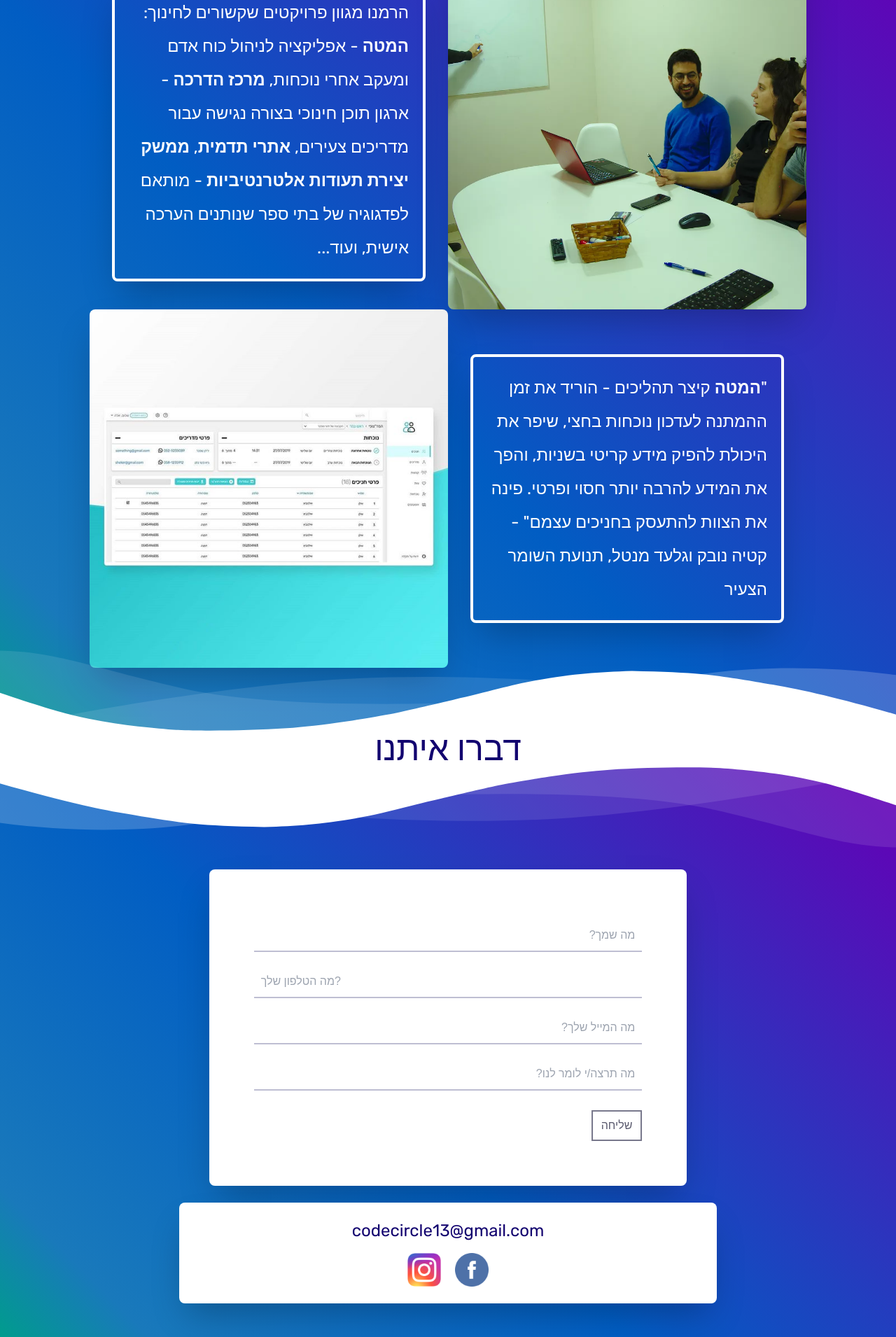
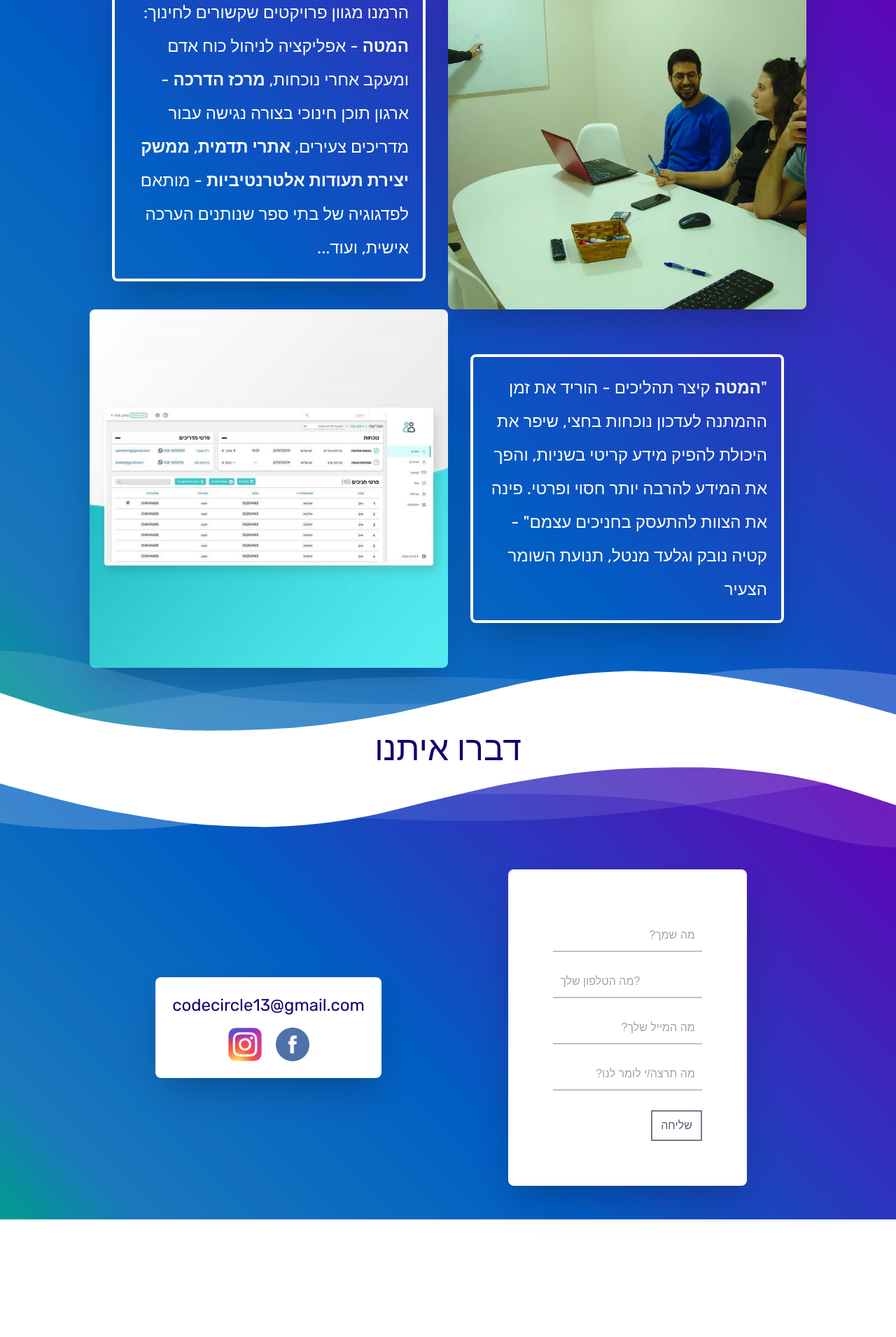
Before and after one commit to thecodecircle/site, a Jekyll site: the page built from index.html, in a window 1280 px wide. Shown: the part 2662-4572 px from the top of the page at 70% size. Built offline with Jekyll 4.4.1, drawn with Linux system fonts in a browser that asks for light colours; nearby versions of some CDN libraries; after the commit the page ends 4404 px from its top, so only the background shows below that.

```diff
--- a/Gemfile
+++ b/Gemfile
@@ -5,9 +5,10 @@ source "https://rubygems.org"
 git_source(:github) {|repo_name| "https://github.com/#{repo_name}" }
 
 # gem "rails"
-
+gem "jekyll"
 
 group :jekyll_plugins do
   # gem "jekyll-postcss"
-  gem "jekyll-livereload"
+  # gem "jekyll-livereload"
+  # gem "jekyll-watch"
 end
--- a/_layouts/default.html
+++ b/_layouts/default.html
@@ -16,6 +16,7 @@
     <script src='https://ajax.googleapis.com/ajax/libs/jqueryui/1.8.5/jquery-ui.min.js'></script>
     <link href="https://fonts.googleapis.com/css?family=Rubik" rel="stylesheet">
     <link href="https://unpkg.com/tailwindcss@^2/dist/tailwind.min.css" rel="stylesheet">
+		<script async defer data-domain="codecircle.co.il" src="https://plausible.io/js/plausible.js"></script>
   </head>
   <body>
     {{ content }}
--- a/index.html
+++ b/index.html
@@ -147,9 +147,8 @@ $(window).scroll(function (event) {
   	<div class="modal-open w-full self-center" id="modal-open2">
   	<h1 class="text-5xl text-center">
   		<div class="trix-content">
-  מי אנחנו
-</div>
-
+			  מי אנחנו
+			</div>
   	</h1>
   	</div>
   </div>
@@ -188,7 +187,10 @@ $(window).scroll(function (event) {
 
 
   <!-- העבודה שלנו -->
-  <div class="lg:flex  w-full ">
+  <div class="lg:flex  w-full lg:flex-row-reverse">
+		<div class="lg:flex-shrink-0 lg:w-1/2">
+			<img class="rounded-lg shadow-2xl h-full w-full object-cover" src="/assets/img/field.webp">
+		</div>
     <div class="lg:w-1/2 self-center">
       <div class="lg:mx-8 self-center h-32rem flex items-center justify-center">
         <div class="modal-open md:w-full bg-transparent border-white border-4  text-white flex items-center w-3/4 shadow-2xl rounded-lg p-5" id="modal-open4">
@@ -198,9 +200,6 @@ $(window).scroll(function (event) {
         </div>
         </div>
       </div>
-    </div>
-    <div class="lg:flex-shrink-0 lg:w-1/2">
-      <img class="rounded-lg shadow-2xl h-full w-full object-cover" src="/assets/img/field.webp">
     </div>
   </div>
 
@@ -381,7 +380,7 @@ $(window).scroll(function (event) {
 
   <div class="md:mx-32">
 
-  	<div class="lg:grid col-1 md:col-2 flex flex-col items-center w-full ">
+  	<div class="lg:grid col-1 md:grid-cols-2 gap-0.5 flex flex-col items-center w-full justify-items-center">
   		<div class="md:mb-0 mb-10 contact-form bg-white shadow-2xl m-auto min-width-300 w-4/5 md:w-2/3 rounded-lg p-16">
   			<div id="after-submit" class="hidden text-white text-2xl border-2 w-full m border-white rounded-lg p-6">
   				קיבלנו את ההודעה,
```
Also changed, not shown: Gemfile.lock, assets/img/social.webp (added), 6 other files.
